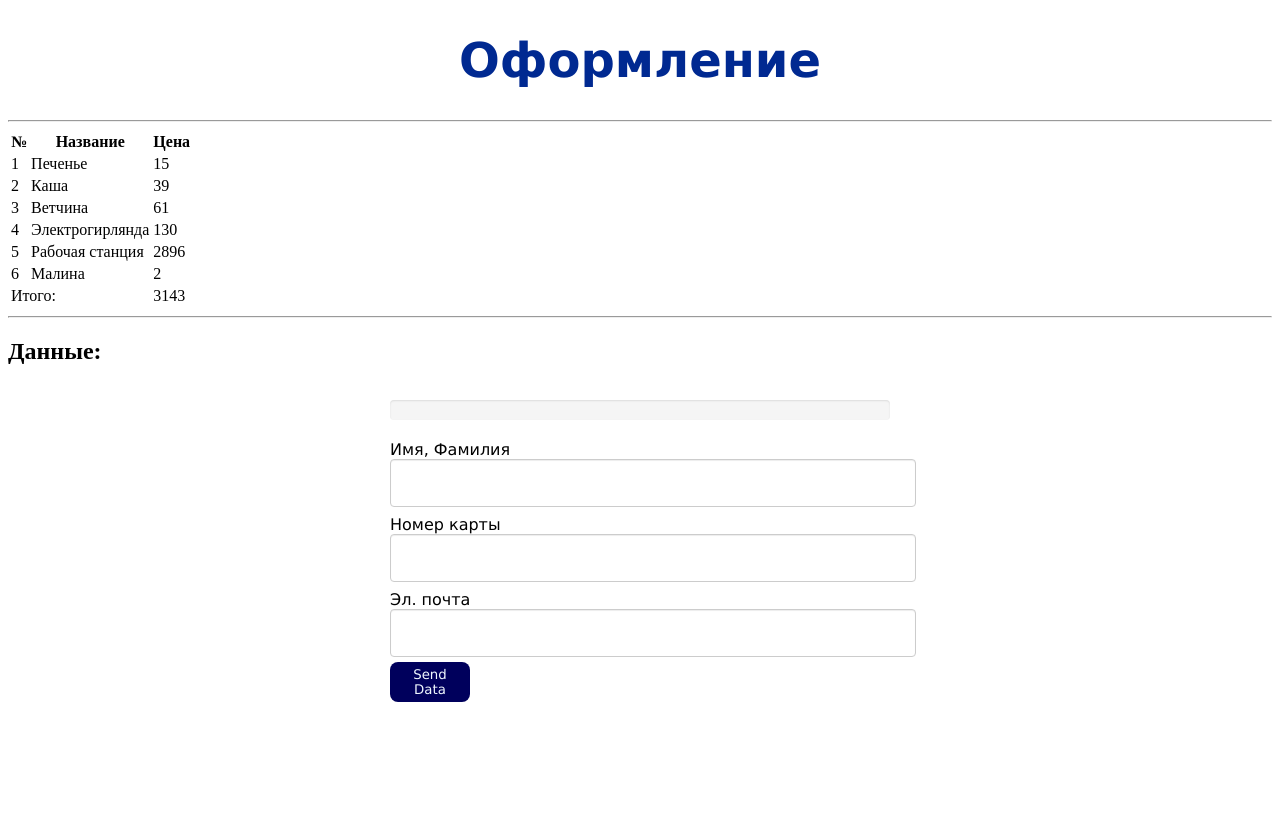
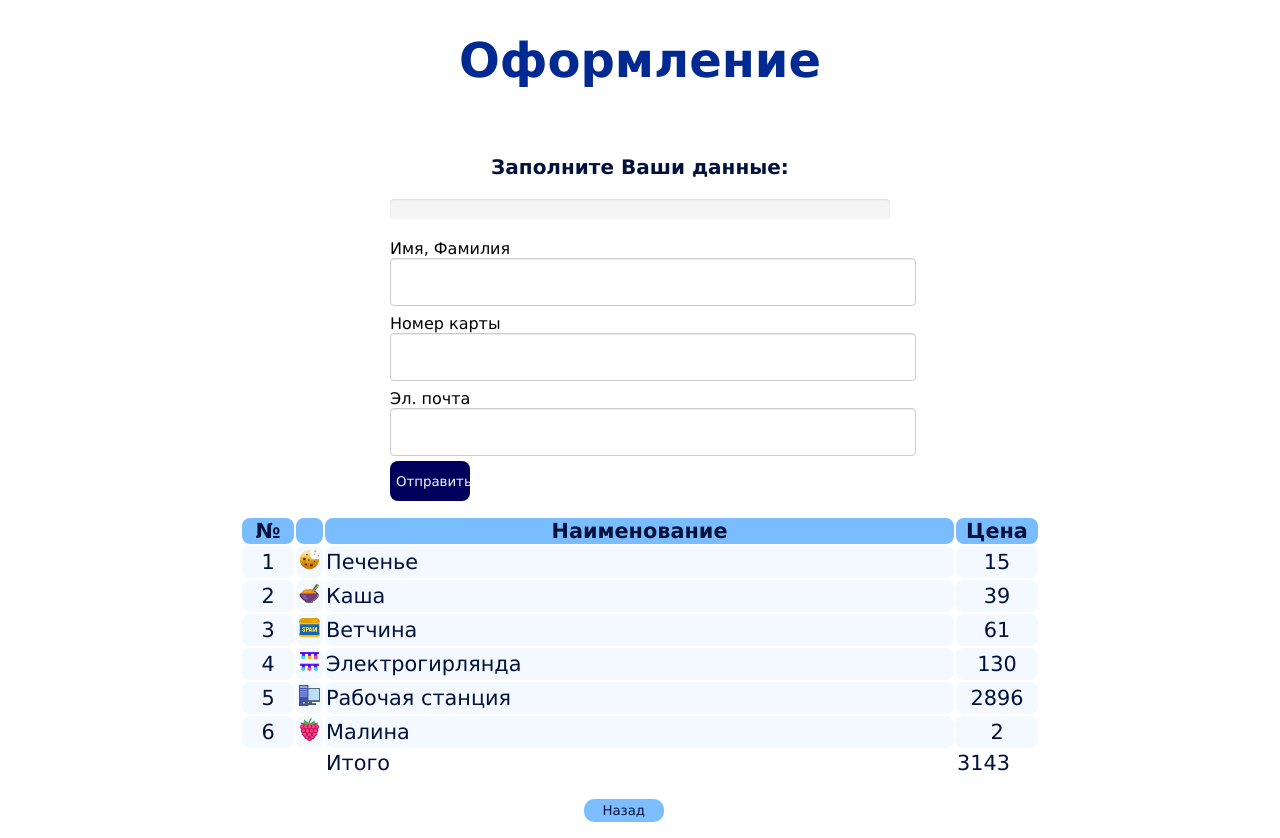
Before and after one commit to Daniil-Melnik/studing_Vue.js_2.0, a Vue app in the folder hw7/: page /Checkout in a window 1280 px wide. Before the commit the page ends 800 px from the top, so only its background shows below. Built offline with nearby package versions, Linux system fonts and the light colour scheme.

Commit message:
added heckout and orm

```diff
--- a/hw7/src/components/Cart.vue
+++ b/hw7/src/components/Cart.vue
@@ -31,7 +31,8 @@
 			</tr>
 		</table>
 		</div>
-		<button class="before-btn" @click="goBack">Назад</button>
+		<p><button class="checkout-btn" @click="onCheckOut">Оформить</button></p>
+		<p><button class="before-btn"  @click="goBack">Назад</button></p>
 	</div>
 </template>
 
@@ -76,6 +77,10 @@ export default {
 			this.updSumm()
 			console.log(this.$route.name)
 		},
+
+		onCheckOut(){
+				this.$router.push('/Checkout');
+			},
 	}
 }
 </script>
@@ -195,8 +200,8 @@ export default {
 	font-family: 'Lucida Sans', 'Lucida Sans Regular', 'Lucida Grande', 'Lucida Sans Unicode', Geneva, Verdana, sans-serif;
 	color: rgb(0, 17, 61);
 	transition: 0.6s;
-	margin-left: 45%;
-	margin-top: 25px;
+	margin-left: 45.55%;
+	margin-top: 5px;
 }
 
 .before-btn:hover {
@@ -205,4 +210,24 @@ export default {
 	transform: scale(1.3);
 }
 
+.checkout-btn{
+	height: 43px;
+	width: 100px;
+	margin-left: 8px;
+	border: 0;
+	background-color: rgb(124, 190, 255);
+	border-radius: 10px;
+	font-family: 'Lucida Sans', 'Lucida Sans Regular', 'Lucida Grande', 'Lucida Sans Unicode', Geneva, Verdana, sans-serif;
+	color: rgb(0, 17, 61);
+	transition: 0.6s;
+	margin-left: 45%;
+	margin-top: 25px;
+}
+
+.checkout-btn:hover {
+	background-color: rgb(0, 17, 61);
+	color: rgb(203, 229, 255);
+	transform: scale(1.3);
+}
+
 </style>
--- a/hw7/src/components/Checkout.vue
+++ b/hw7/src/components/Checkout.vue
@@ -1,26 +1,30 @@
 <template>
 	<div>
 		<h1>Оформление</h1>
-		<hr>
-		<table>
+		<Form></Form>
+		<div class="table-ab">
+			<table class="main-table">
 				<tr>
 					<th>№</th>
-				<th>Название</th>
+					<th></th>
+					<th>Наименование</th>
 					<th>Цена</th>
 				</tr>
-			<tr v-for="c, i in cart" :key="c.id">
-				<td>{{ i + 1 }}</td>
-				<td>{{ c.name }}</td>
-				<td>{{ c.price }}</td>
+				<tr v-for="c, i in cart" :key="i">
+					<td class="td-num">{{ i + 1 }}</td>
+					<td class="td-img"><img :src="require(`@/assets/${c.img}`)"/></td>
+					<td class="td-name">{{ c.name }}</td>
+					<td class="td-price">{{ c.price }}</td>
 				</tr>
 				<tr>
-				<td colspan="2">Итого:</td>
+					<td colspan="2"></td>
+					<td>Итого</td>
 					<td>{{ summ }}</td>
 				</tr>
 			</table>
-		<hr>
-		<h2>Данные:</h2>
-		<Form></Form>
+			</div>
+			<p><button class="before-btn"  @click="goBack">Назад</button></p>
+
 	</div>
 </template>
 
@@ -53,6 +57,9 @@
 					this.userData[ist] = str // changing main userData
 					this.$store.commit('updUser', this.userData);
 				},
+			goBack() {
+                this.$router.go(-1);
+            },
 		},
 
 		components: {
@@ -60,3 +67,6 @@
 		}
 	}
 </script>
+
+<style>
+</style>
--- a/hw7/src/components/Form.vue
+++ b/hw7/src/components/Form.vue
@@ -3,6 +3,7 @@
       <div class="wrapper">
         <div class="sample">
       <div v-if="dataPg">
+        <h3>Заполните Ваши данные:</h3>
         <form>
           <div class="progress-n">
             <div class="progress-bar-n">
@@ -18,11 +19,11 @@
           </div>
         </form>
         <button class="btn-primary" :disabled="isBarBlocked" v-on:click="dataPg = !dataPg">
-          Send Data
+          Отправить
         </button>
       </div>
       <div v-else>
-        <p>Данные отправлены</p>
+        <p class="sended">Заказ оформлен</p>
       </div>
     </div>
     </div>
@@ -124,7 +125,7 @@
       width: 0%;
       height: 20px;
       border-radius: 4px;
-      background-color: rgb(53, 122, 181);
+      background-color: rgb(0, 41, 145);
       transition: 0.3s;
   }
 
@@ -132,7 +133,7 @@
       width: 33%;
       height: 20px;
       border-radius: 4px;
-      background-color: rgb(53, 122, 181);
+      background-color: rgb(0, 41, 145);
       transition: 0.3s;
   }
 
@@ -140,7 +141,7 @@
       width: 66%;
       height: 20px;
       border-radius: 4px;
-      background-color: rgb(53, 122, 181);
+      background-color: rgb(0, 41, 145);
       transition: 0.3s;
   }
 
@@ -148,7 +149,7 @@
       width: 100%;
       height: 20px;
       border-radius: 4px;
-      background-color: rgb(53, 122, 181);
+      background-color: rgb(0, 41, 145);
       transition: 0.3s;
   }
 
@@ -188,6 +189,13 @@
       border: none;
       border-radius: 8px;
       margin-top: 5px;
+      transition: 0.6s;
+    }
+
+    .btn-primary:hover {
+      background-color: aliceblue;
+      color: rgb(0, 0, 92);
+      transform: scale(1.2);
     }
 
     .table-bordered{
@@ -207,4 +215,18 @@
       border: 1px solid silver;
       border-radius: 5px;
     }
+
+    h3 {
+      font-family: 'Lucida Sans', 'Lucida Sans Regular', 'Lucida Grande', 'Lucida Sans Unicode', Geneva, Verdana, sans-serif;
+      font-size: 20px;
+      color: rgb(0, 17, 61);
+      text-align: center;
+    }
+
+    .sended {
+      text-align: center;
+      color: rgb(0, 0, 92);
+      font-size: 30px;
+      font-family: 'Lucida Sans', 'Lucida Sans Regular', 'Lucida Grande', 'Lucida Sans Unicode', Geneva, Verdana, sans-serif;
+    }
   </style>
--- a/hw7/src/components/cinput.vue
+++ b/hw7/src/components/cinput.vue
@@ -125,4 +125,8 @@ label {
     margin-top: 8px;
 }
 
+input {
+	font-size: 20px;
+}
+
 </style>
```
Lines whose indentation alone changed are shown as unchanged.
